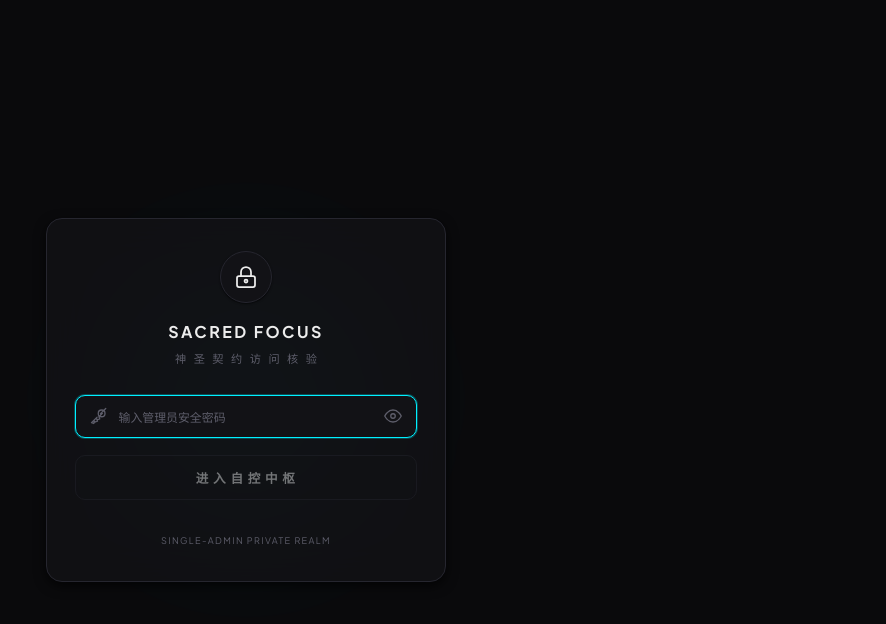
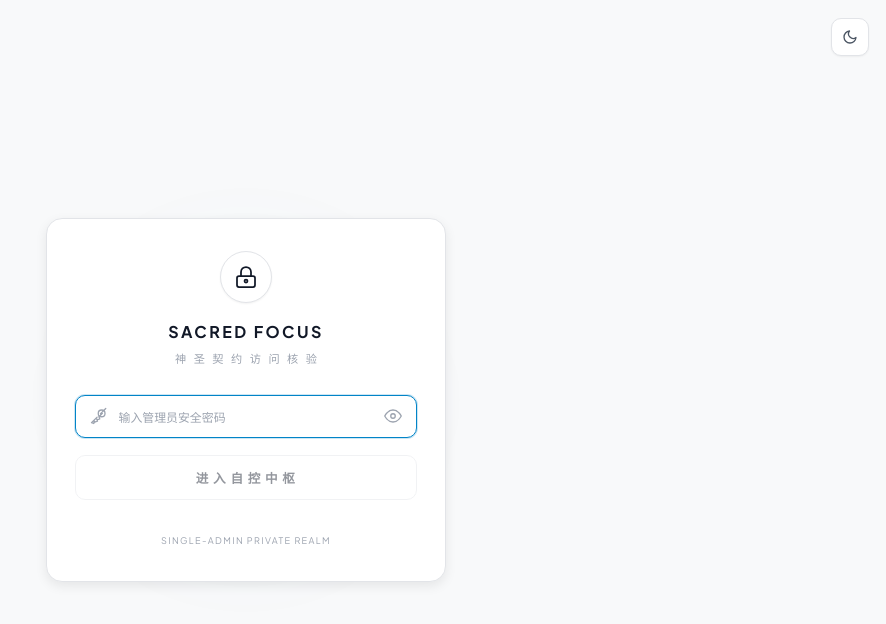
Before and after one commit to Joe8286312/sacred-focus, a Vue app in the folder frontend/: page /login in a window 1280 px wide. Shown: the top 624 px of the page, without its empty margins (394-1280 px from the left). Built offline with nearby package versions, Linux system fonts and the light colour scheme; no server answers.

Commit message:
feat(ui): add persistent login theme toggle

```diff
--- a/frontend/index.html
+++ b/frontend/index.html
@@ -1,5 +1,5 @@
 <!doctype html>
-<html lang="zh-CN" data-theme="dark">
+<html lang="zh-CN" data-theme="light">
   <head>
     <meta charset="UTF-8" />
     <meta name="viewport" content="width=device-width, initial-scale=1.0, maximum-scale=1.0, user-scalable=no, viewport-fit=cover" />
--- a/frontend/src/App.vue
+++ b/frontend/src/App.vue
@@ -8,10 +8,11 @@ import { useSacredSeatStore } from './stores/sacredSeat';
 import { useAuthStore } from './stores/auth';
 import { initSyncManager } from './utils/syncManager';
 import { apiFetch } from './utils/api';
+import { getTheme, toggleTheme as toggleGlobalTheme, type Theme } from './utils/theme';
 
 const router = useRouter();
 const route = useRoute();
-const currentTheme = ref<'dark' | 'light'>('dark');
+const currentTheme = ref<Theme>(getTheme());
 const isMigrationModalOpen = ref(false);
 const focusStore = useFocusTreeStore();
 const seatStore = useSacredSeatStore();
@@ -19,20 +20,12 @@ const authStore = useAuthStore();
 const cleanupSync = ref<(() => void) | null>(null);
 
 function toggleTheme() {
-  currentTheme.value = currentTheme.value === 'dark' ? 'light' : 'dark';
-  document.documentElement.setAttribute('data-theme', currentTheme.value);
-  localStorage.setItem('sacred-focus-theme', currentTheme.value);
+  currentTheme.value = toggleGlobalTheme(currentTheme.value);
 }
 
 onMounted(() => {
   // 启动多端唤醒静默自动同步管理器
   cleanupSync.value = initSyncManager();
-
-  const saved = localStorage.getItem('sacred-focus-theme') as 'dark' | 'light' | null;
-  if (saved) {
-    currentTheme.value = saved;
-    document.documentElement.setAttribute('data-theme', saved);
-  }
 
   // 仅在开发模式下暴露调试辅助函数，生产环境坚决不挂载全局危险方法
   if (import.meta.env.DEV) {
--- a/frontend/src/main.ts
+++ b/frontend/src/main.ts
@@ -3,6 +3,10 @@ import { createPinia } from 'pinia';
 import { router } from './router';
 import App from './App.vue';
 import './styles/base.css';
+import { getTheme, setTheme } from './utils/theme';
+
+// 挂载 Vue 前恢复已保存主题；首次访问默认采用浅色，避免登录页出现不可读的深色界面。
+setTheme(getTheme());
 
 const app = createApp(App);
 
--- a/frontend/src/stores/auth.ts
+++ b/frontend/src/stores/auth.ts
@@ -1,6 +1,23 @@
 import { defineStore } from 'pinia';
 import { ref } from 'vue';
 import { router } from '../router';
+
+async function readAuthResponse(res: Response): Promise<Record<string, any>> {
+  const rawText = await res.text();
+  if (!rawText.trim()) {
+    return {
+      message: `登录服务返回空响应（HTTP ${res.status}）。请确认本机后端正在运行。`
+    };
+  }
+
+  try {
+    return JSON.parse(rawText) as Record<string, any>;
+  } catch {
+    return {
+      message: `登录服务返回了无法识别的响应（HTTP ${res.status}）。请检查后端终端日志。`
+    };
+  }
+}
 
 export const useAuthStore = defineStore('auth', () => {
   // 清理历史版本遗留在 localStorage 中的敏感 token（纯 HttpOnly Cookie 模式）
@@ -23,7 +40,7 @@ export const useAuthStore = defineStore('auth', () => {
         credentials: 'include'
       });
 
-      const data = await res.json();
+      const data = await readAuthResponse(res);
 
       if (!res.ok) {
         authError.value = data.message || data.error || '密码核验失败';
--- /dev/null
+++ b/frontend/src/utils/theme.ts
@@ -0,0 +1,26 @@
+export type Theme = 'dark' | 'light';
+
+const THEME_STORAGE_KEY = 'sacred-focus-theme';
+const DEFAULT_THEME: Theme = 'light';
+
+function isTheme(value: string | null): value is Theme {
+  return value === 'dark' || value === 'light';
+}
+
+/** 读取用户已保存的主题；首次访问默认使用更易读的浅色模式。 */
+export function getTheme(): Theme {
+  const savedTheme = localStorage.getItem(THEME_STORAGE_KEY);
+  return isTheme(savedTheme) ? savedTheme : DEFAULT_THEME;
+}
+
+/** 将主题立即应用到整个页面，并记住用户偏好。 */
+export function setTheme(theme: Theme): void {
+  document.documentElement.setAttribute('data-theme', theme);
+  localStorage.setItem(THEME_STORAGE_KEY, theme);
+}
+
+export function toggleTheme(theme: Theme): Theme {
+  const nextTheme: Theme = theme === 'dark' ? 'light' : 'dark';
+  setTheme(nextTheme);
+  return nextTheme;
+}
--- a/frontend/src/views/LoginView.vue
+++ b/frontend/src/views/LoginView.vue
@@ -2,6 +2,7 @@
 import { ref, onMounted } from 'vue';
 import { useRouter, useRoute } from 'vue-router';
 import { useAuthStore } from '../stores/auth';
+import { getTheme, toggleTheme as toggleGlobalTheme, type Theme } from '../utils/theme';
 
 const router = useRouter();
 const route = useRoute();
@@ -12,6 +13,11 @@ const loading = ref(false);
 const isErrorShake = ref(false);
 const showPassword = ref(false);
 const passwordInputRef = ref<HTMLInputElement | null>(null);
+const currentTheme = ref<Theme>(getTheme());
+
+function toggleTheme() {
+  currentTheme.value = toggleGlobalTheme(currentTheme.value);
+}
 
 onMounted(() => {
   // 自动聚焦密码框
@@ -46,6 +52,22 @@ async function handleLogin() {
   <div class="login-container">
     <!-- 背景极简光晕 -->
     <div class="glow-orb" />
+
+    <button
+      class="login-theme-toggle"
+      type="button"
+      :title="currentTheme === 'dark' ? '切换为浅色模式' : '切换为深色模式'"
+      :aria-label="currentTheme === 'dark' ? '切换为浅色模式' : '切换为深色模式'"
+      @click="toggleTheme"
+    >
+      <svg v-if="currentTheme === 'dark'" viewBox="0 0 24 24" fill="none" stroke="currentColor" stroke-width="2" stroke-linecap="round" stroke-linejoin="round" aria-hidden="true">
+        <circle cx="12" cy="12" r="5" />
+        <path d="M12 1v2M12 21v2M4.22 4.22l1.42 1.42M18.36 18.36l1.42 1.42M1 12h2M21 12h2M4.22 19.78l1.42-1.42M18.36 5.64l1.42-1.42" />
+      </svg>
+      <svg v-else viewBox="0 0 24 24" fill="none" stroke="currentColor" stroke-width="2" stroke-linecap="round" stroke-linejoin="round" aria-hidden="true">
+        <path d="M21 12.79A9 9 0 1 1 11.21 3 7 7 0 0 0 21 12.79z" />
+      </svg>
+    </button>
 
     <div class="login-card" :class="{ 'shake-animation': isErrorShake }">
       <!-- 极简几何 SVG 矢量锁徽标 -->
@@ -134,6 +156,38 @@ async function handleLogin() {
   filter: blur(50px);
   pointer-events: none;
   opacity: 0.6;
+}
+
+.login-theme-toggle {
+  position: absolute;
+  top: 1.25rem;
+  right: 1.25rem;
+  z-index: 20;
+  display: flex;
+  align-items: center;
+  justify-content: center;
+  width: 38px;
+  min-height: 38px;
+  padding: 0;
+  color: var(--text-secondary);
+  background: var(--bg-card);
+  border: 1px solid var(--border-color);
+  border-radius: var(--radius-md);
+  box-shadow: var(--shadow-sm);
+  font-size: 0.82rem;
+  font-weight: 600;
+}
+
+.login-theme-toggle:hover,
+.login-theme-toggle:focus-visible {
+  color: var(--text-primary);
+  border-color: var(--color-lit);
+  box-shadow: 0 0 0 3px var(--color-lit-glow);
+}
+
+.login-theme-toggle svg {
+  width: 16px;
+  height: 16px;
 }
 
 .login-card {
@@ -328,4 +382,11 @@ async function handleLogin() {
 .shake-animation {
   animation: shake 0.5s cubic-bezier(0.36, 0.07, 0.19, 0.97) both;
 }
+
+@media (max-width: 480px) {
+  .login-theme-toggle {
+    top: 0.75rem;
+    right: 0.75rem;
+  }
+}
 </style>
```
